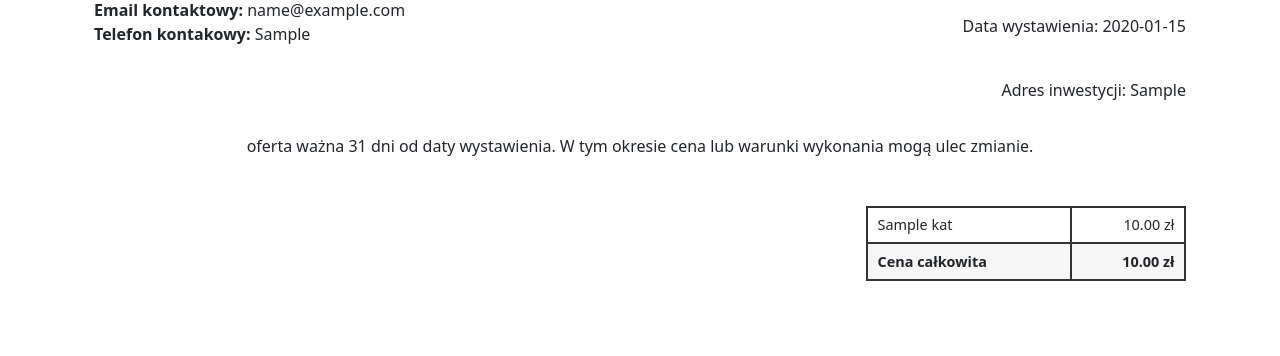
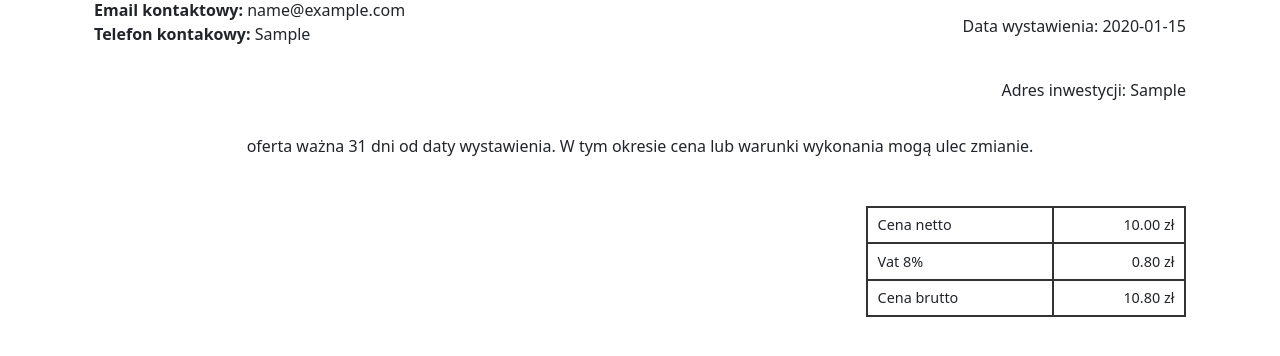
Before and after one commit to Mogarthron/sch_ch, a Flask app: template templates/podglad_wyceny.html in a window 1280 px wide. Shown: the part 245-601 px from the top of the page. Run offline with Flask 3, Linux system fonts and the light colour scheme; the template is opened without the code that fills it: most values are stand-ins (such as "Sample title", 1, 10 or a date in 2020).

Commit message:
frontend

```diff
--- a/templates/podglad_wyceny.html
+++ b/templates/podglad_wyceny.html
@@ -147,9 +147,14 @@
                 {% endif %}
               </td>
               <td>
-                <div class="fw-semibold">{{ nazwa }}</div>
+                {#<div class="fw-semibold">{{ nazwa }}</div>#}
+
                 {% if szczegol.dodatkowy_opis %}
                   <div class="text-muted small">{{ szczegol.dodatkowy_opis }}</div>
+                {% elif opis_kategorii != "None" %}
+                  <div class="text-muted small">{{ opis_kategorii }}</div>
+                {% else %}
+                <div class="text-muted small"> {{ nazwa }}  </div>
                 {% endif %}
               </td>
               <td class="text-right">
@@ -173,25 +178,43 @@
 
 <!-- Podsumowanie wartosci kategorii -->
 
-<!-- Podsumowanie (mała tabelka po prawej) -->
+
+
+{# obliczenia #}
+{% set netto = (wycena.wartosc_calkowita | default(0) | float) %}
+
+{% set vat = netto * 0.08 %}
+{% set brutto = netto + vat %}
 <div class="d-flex justify-content-end mt-3">
   <table class="offer-summary">
     <tbody>
-      {% for kat, wartosc in wycena.wartosc_podsumowanie_kategorii.items() %}
+      {# {% for kat, wartosc in wycena.wartosc_podsumowanie_kategorii.items() %}
         {% if kat != "Paczki" %}
           <tr>
             <td class="label">{{ kat }}</td>
             <td class="value">{{ "%.2f"|format(wartosc) }} zł</td>
           </tr>
         {% endif %}
-      {% endfor %}
+      {% endfor %} #}
+      <tr>
+        <td class="label">Cena netto</td>
+        <td class="value">{{ "%.2f"|format(netto) }} zł</td>
+       </tr>
+       <tr>
+        <td class="label">Vat 8%</td>
+        <td class="value">{{ "%.2f"|format(vat)  }} zł</td>
+        </tr>
+        <tr>
+        <td class="label">Cena brutto</td>
+        <td class="value">{{ "%.2f"|format(brutto) }} zł</td>
+      </tr>
     </tbody>
-    <tfoot>
+   {# <tfoot>
       <tr>
         <td class="label">Cena całkowita</td>
         <td class="value">{{ "%.2f"|format(wycena.wartosc_calkowita) }} zł</td>
       </tr>
-    </tfoot>
+    </tfoot> #}
   </table>
 </div>
 
```
